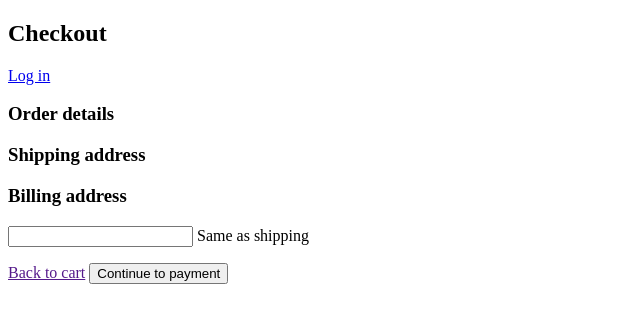
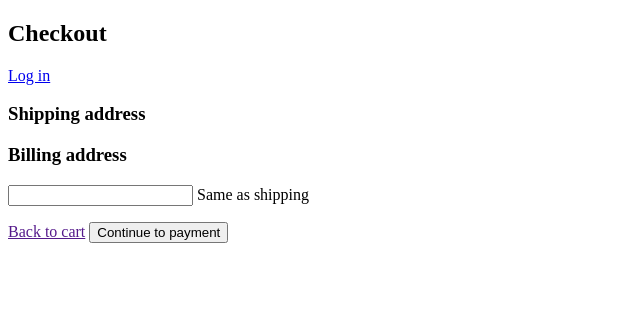
Before and after one commit to sonsandco/django-shoptools, a Python web app: template shoptools/checkout/jinja2/checkout/checkout.html in a window 1280 px wide. Shown: the part 108-431 px from the top of the page, without its empty margins (0-640 px from the left). Run offline with Jinja, Linux system fonts and the light colour scheme; the template is opened without the code that fills it: most values are stand-ins (such as "Sample title", 1, 10 or a date in 2020); form fields are guessed from the names that the template uses.

Commit message:
Move order form to sensible position

```diff
--- a/shoptools/checkout/jinja2/checkout/checkout.html
+++ b/shoptools/checkout/jinja2/checkout/checkout.html
@@ -14,11 +14,9 @@
   <form action="{{ request.path_info }}" method="post">
     {{ csrf_input }}
 
-    <h3>Order details</h3>
-    {{ order_form.as_p() }}
-
     <h3>Shipping address</h3>
     {{ shipping_form.as_p() }}
+    {{ order_form.as_p() }}
 
     <h3>Billing address</h3>
     <label>
```
